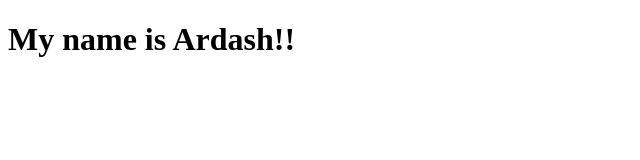
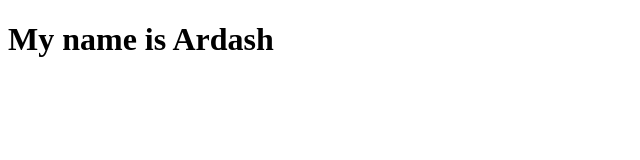
Before and after one commit to K2-Ardash/Github1, a plain HTML site: page Github.html in a window 1280 px wide. Shown: the full height of the page, 0-640 px from the left. Drawn offline with Linux system fonts and the light colour scheme.

Commit message:
No exklamation mark

```diff
--- a/Github.html
+++ b/Github.html
@@ -7,6 +7,6 @@
     <title>Document</title>
 </head>
 <body>
-    <h1> My name is Ardash!! </h1>
+    <h1> My name is Ardash </h1>
 </body>
 </html>
```
